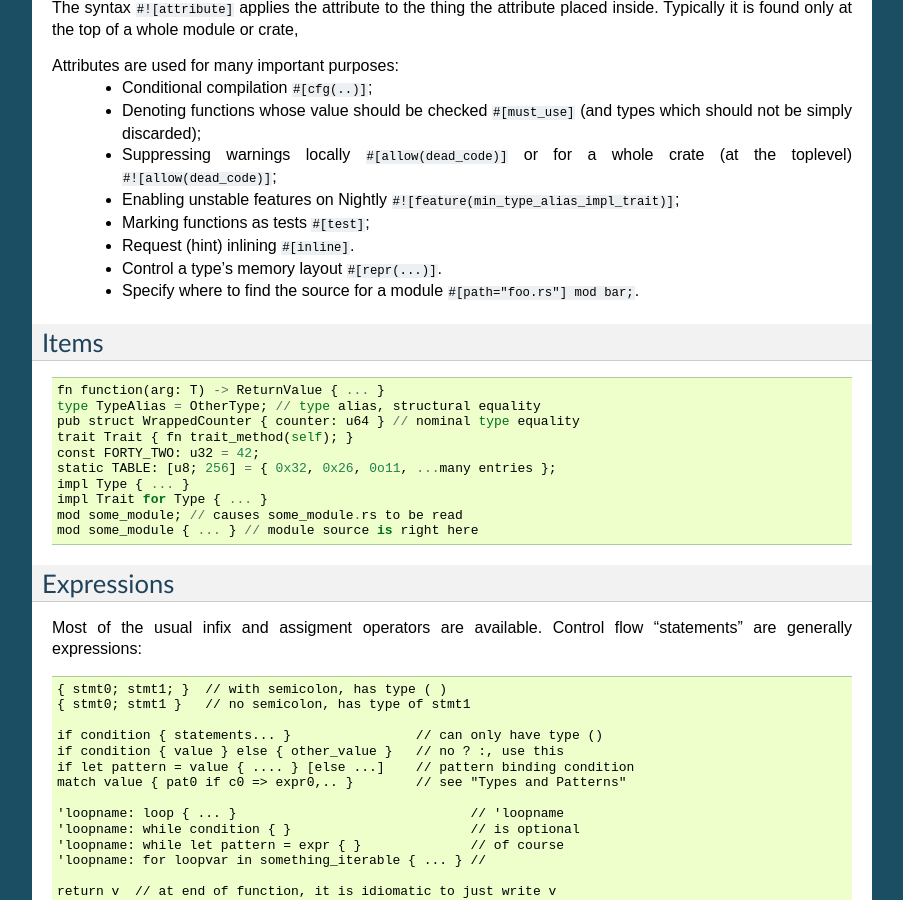
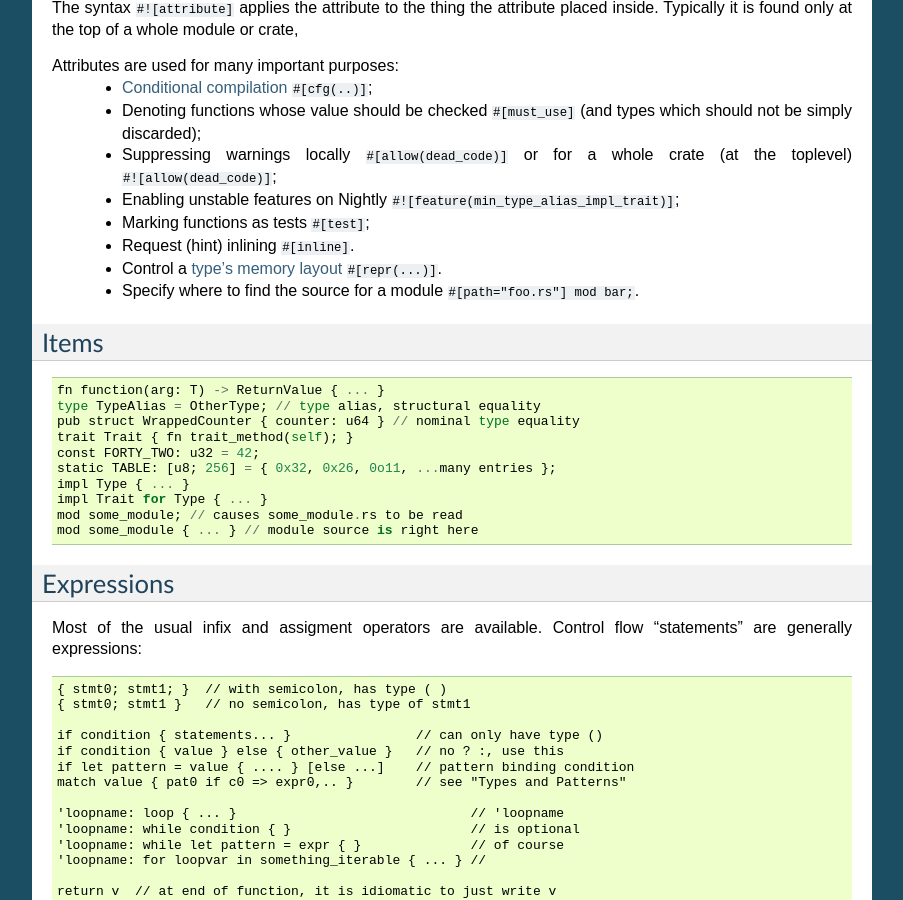
Before and after one commit to cxw620/rust-polyglot, a Sphinx documentation site: the page built from docs/syntax.rst, in a window 1280 px wide and 900 px high, scrolled down 525 px. Shown: the whole window, without its empty margins (198-1101 px from the left). Built offline with Sphinx 7.4.7, drawn with Linux system fonts in a browser that asks for light colours; some of the changed lines change nothing that is shown.

Commit message:
wip linkification etc.
Signed-off-by: Ian Jackson <ijackson@chiark.greenend.org.uk>

```diff
--- a/docs/syntax.rst
+++ b/docs/syntax.rst
@@ -40,7 +40,7 @@ the thing the attribute placed inside.
 Typically it is found only at the top of a whole module or crate,
 
 Attributes are used for many important purposes:
-  * Conditional compilation ``#[cfg(..)]``;
+  * `Conditional compilation <https://doc.rust-lang.org/reference/conditional-compilation.html>`_ ``#[cfg(..)]``;
   * Denoting functions whose value should be checked ``#[must_use]``
     (and types which should not be simply discarded);
   * Suppressing warnings locally ``#[allow(dead_code)]`` or
@@ -49,7 +49,7 @@ Attributes are used for many important purposes:
     ``#![feature(min_type_alias_impl_trait)]``;
   * Marking functions as tests ``#[test]``;
   * Request (hint) inlining ``#[inline]``.
-  * Control a type's memory layout ``#[repr(...)]``.
+  * Control a `type's memory layout <https://doc.rust-lang.org/reference/type-layout.html>`_ ``#[repr(...)]``.
   * Specify where to find the source for a module
     ``#[path="foo.rs"] mod bar;``.
 
```
